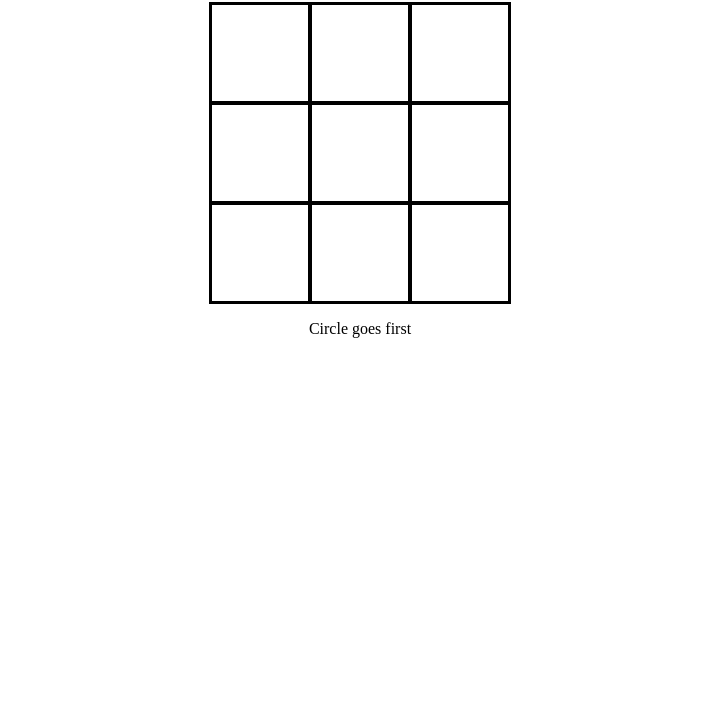
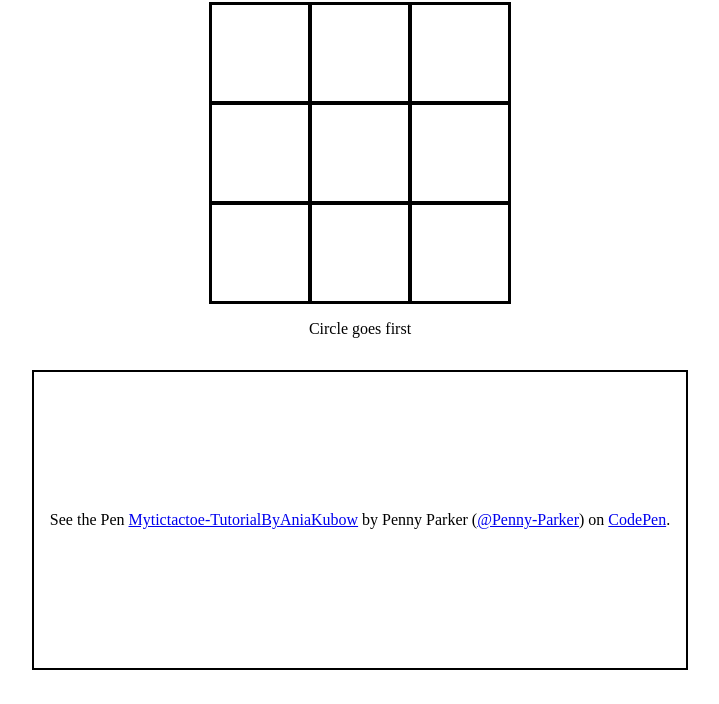
Before and after one commit to pennyp-code/tictactoe, a plain HTML site: page index.html in a window 1280 px wide. Shown: the part 96-800 px from the top of the page, without its empty margins (280-999 px from the left). Drawn offline with Linux system fonts and the light colour scheme; a script that the page names is missing.

Commit message:
Update index.html
added embedded codepen to the bottom of the page

```diff
--- a/index.html
+++ b/index.html
@@ -15,6 +15,15 @@
 
 <div id="gameboard"></div>
 <p id="info"></p>
+<div>
+ <!--             <a href=<img src="project1.jpg" alt="TicTacToe(Naughts&Crosses)"> </a>  -->
+            <p class="codepen" data-height="300" data-default-tab="html,result" data-slug-hash="GRPYZZP" data-preview="true" data-user="Penny-Parker" style="height: 300px; box-sizing: border-box; display: flex; align-items: center; justify-content: center; border: 2px solid; margin: 1em 0; padding: 1em;">
+  <span>See the Pen <a href="https://codepen.io/Penny-Parker/pen/GRPYZZP">
+  Mytictactoe-TutorialByAniaKubow</a> by Penny Parker (<a href="https://codepen.io/Penny-Parker">@Penny-Parker</a>)
+  on <a href="https://codepen.io">CodePen</a>.</span>
+</p>
+<script async src="https://cpwebassets.codepen.io/assets/embed/ei.js"></script>
+ </div>
 <script src="app.js"></script>
 </body>
 </html>
```
